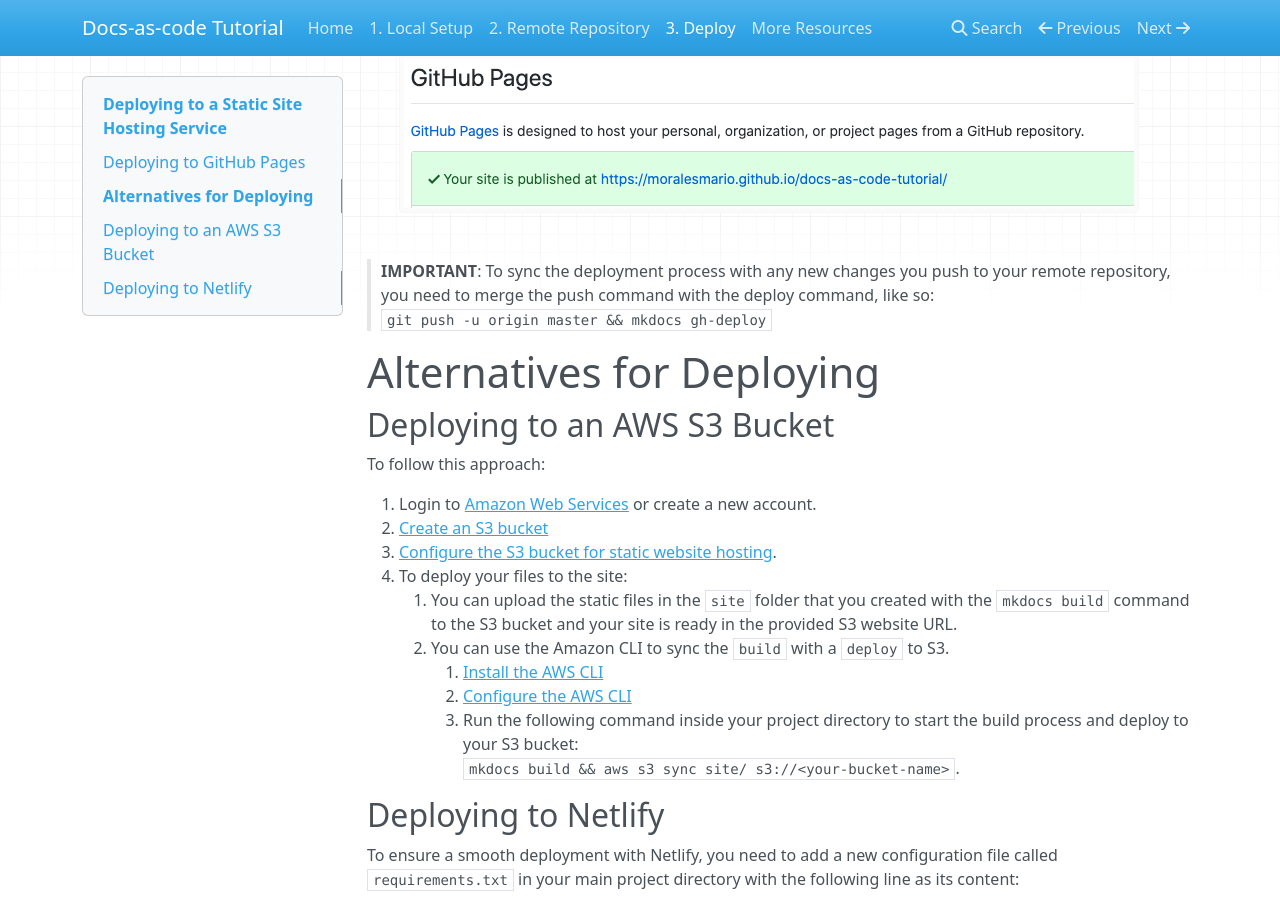
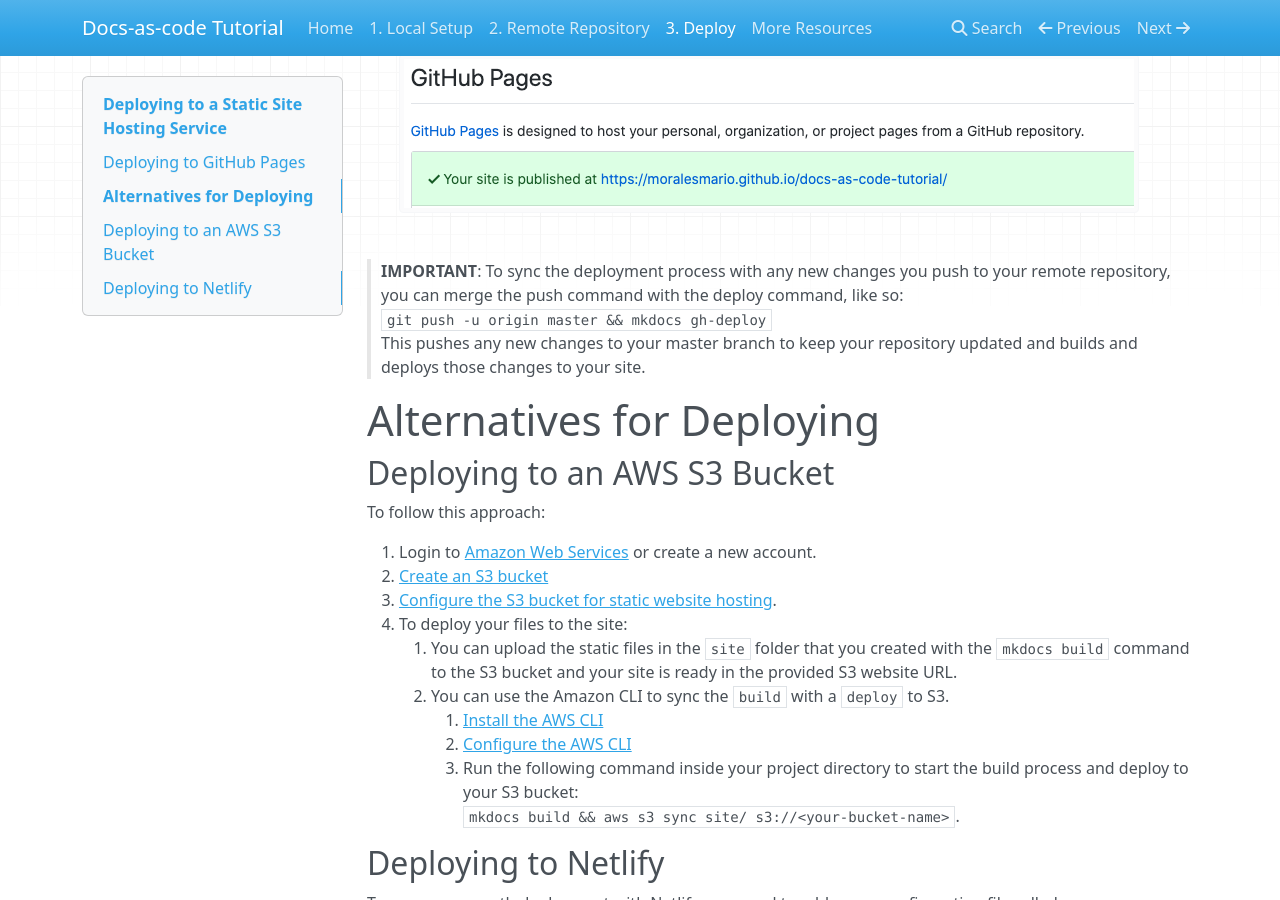
Before and after one commit to moralesmario/docs-as-code-tutorial, an MkDocs documentation site: the page built from docs/deploy.md, in a window 1280 px wide and 900 px high, scrolled down 956 px. Built offline with MkDocs 1.6.1, drawn with Linux system fonts in a browser that asks for light colours; nearby versions of some CDN libraries.

Commit message:
change note for deploying command

```diff
--- a/docs/deploy.md
+++ b/docs/deploy.md
@@ -22,8 +22,9 @@ If you have it, that means that your docs are ready in GitHub Pages.
 4. Navigate to the **GitHub Pages** section, where you can find the link to your documentation project page.
 ![gh-pages-link](gh-pages-link.png)
 
-> **IMPORTANT**: To sync the deployment process with any new changes you push to your remote repository, you need to merge the push command with the deploy command, like so:
+> **IMPORTANT**: To sync the deployment process with any new changes you push to your remote repository, you can merge the push command with the deploy command, like so:
 `git push -u origin master && mkdocs gh-deploy`
+This pushes any new changes to your master branch to keep your repository updated and builds and deploys those changes to your site.
 
 # Alternatives for Deploying
 
```
